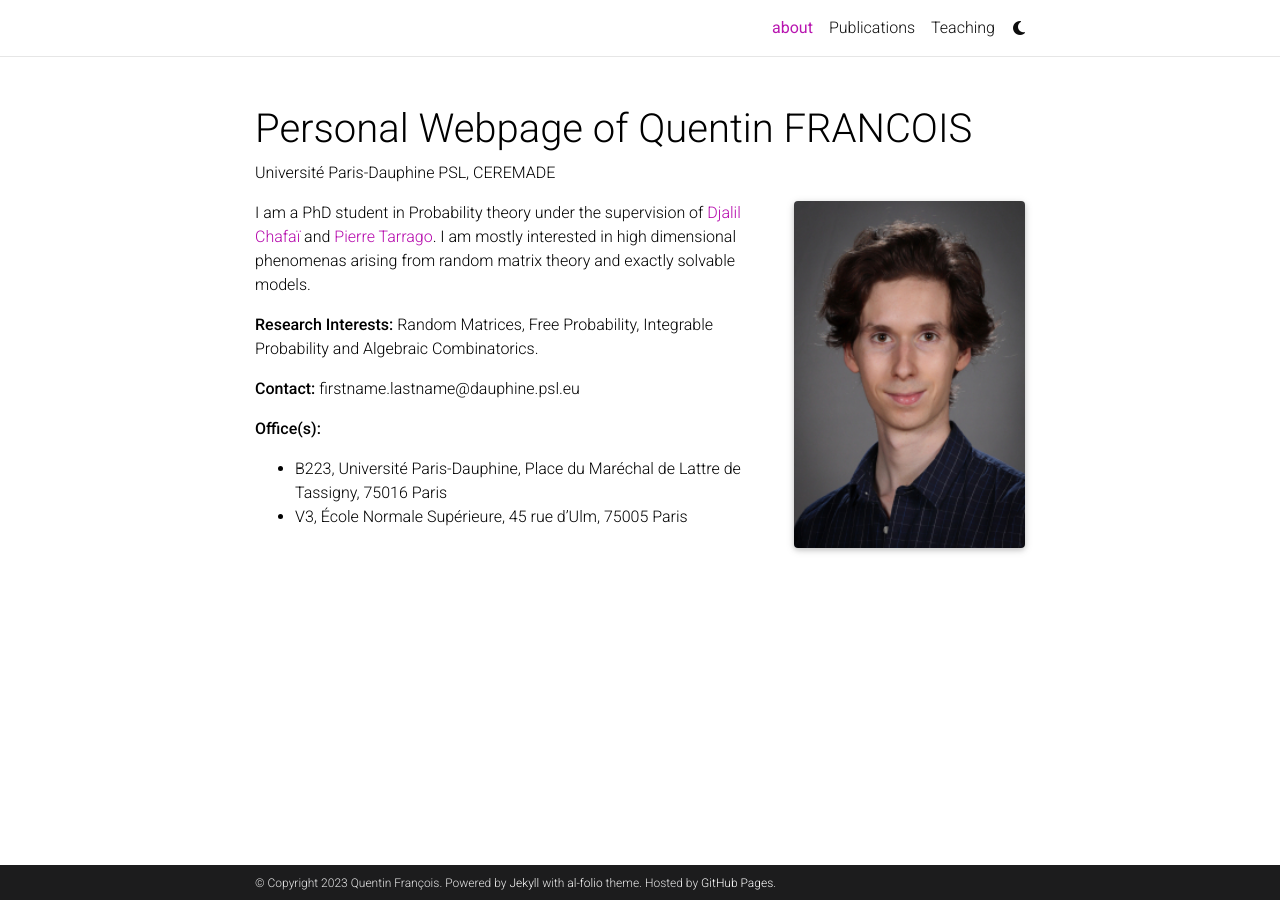
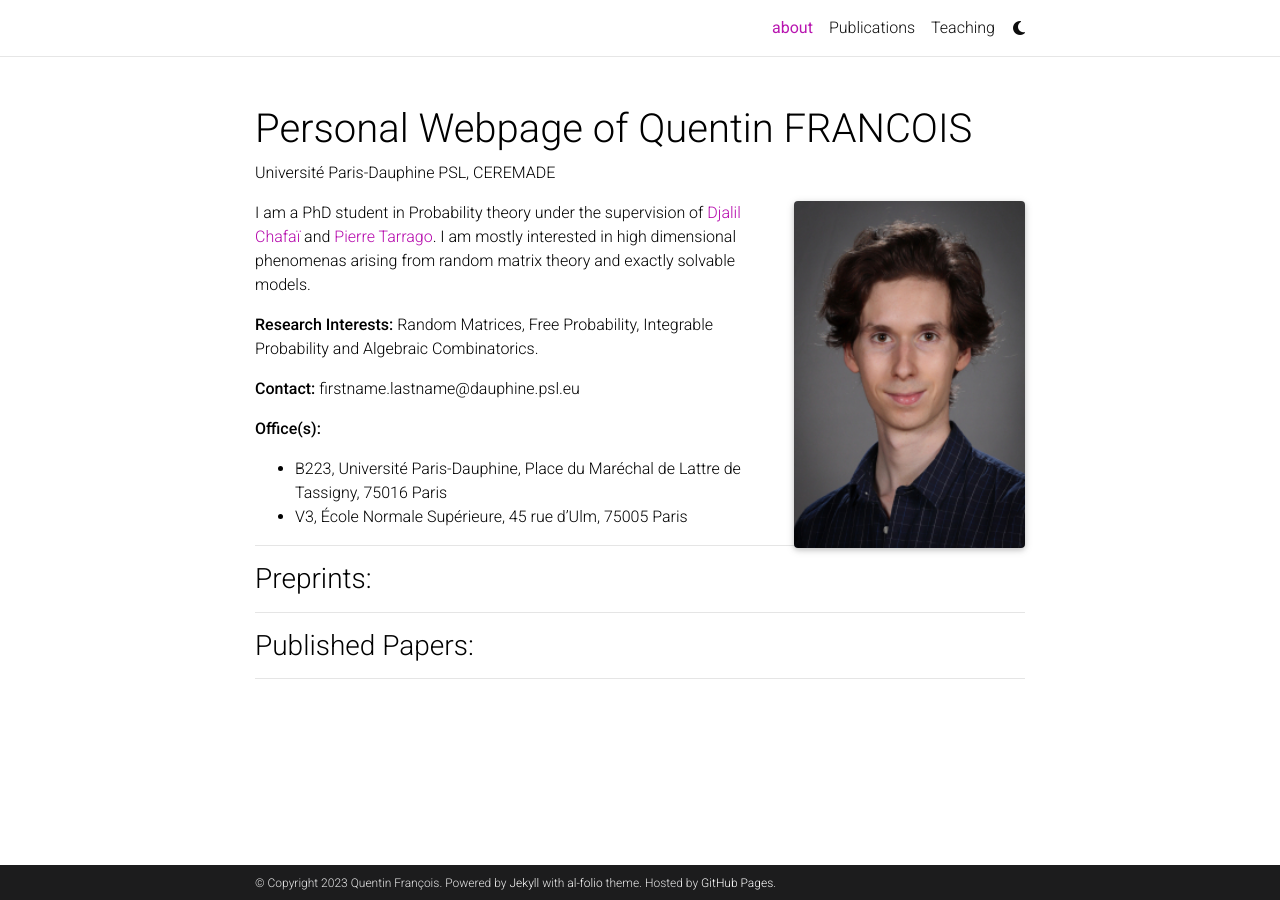
Before and after one commit to qufrancois/qufrancois.github.io, a Jekyll site: the page built from _pages/about.md, in a window 1280 px wide. Built offline with Jekyll 4.4.1, drawn with Linux system fonts in a browser that asks for light colours; full-size pictures stand in for the smaller copies a plugin makes; comment, search, counter and statistics services are not loaded; a style sheet for code colours, icons or effects is not loaded.

Commit message:
Test one page

```diff
--- a/_pages/about.md
+++ b/_pages/about.md
@@ -26,3 +26,22 @@
 **Office(s):**
 - B223, Université Paris-Dauphine, Place du Maréchal de Lattre de Tassigny, 75016 Paris
 - V3, École Normale Supérieure, 45 rue d'Ulm, 75005 Paris
+
+---
+
+### Preprints:
+---
+
+<!-- _pages/publications.md -->
+<div class="Preprints">
+
+{%- for y in page.years %}
+  <h2 class="year">{{y}}</h2>
+  {% bibliography -f {{ site.scholar.bibliography }} -q @*[year={{y}}]* %}
+{% endfor %}
+
+</div>
+
+
+### Published Papers:
+---
```
